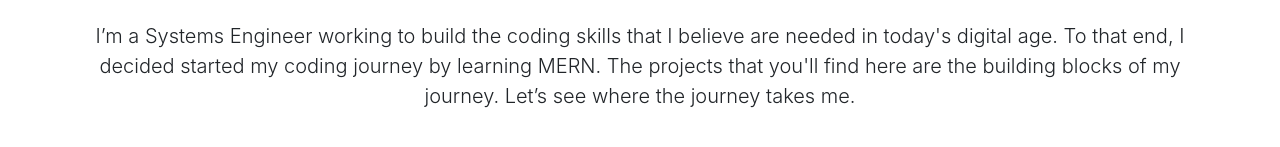
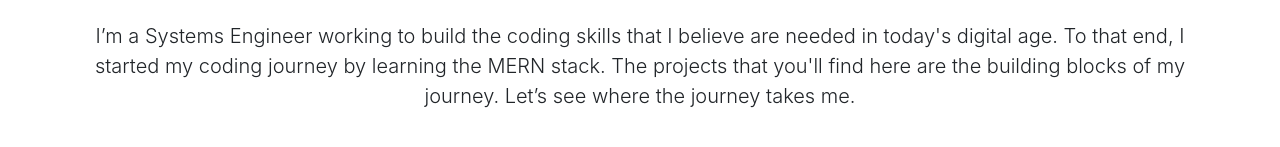
Before and after one commit to yauntee/yauntee.github.io, a website: page index.html in a window 1280 px wide. Shown: the part 487-634 px from the top of the page. Drawn offline with Linux system fonts and the light colour scheme.

Commit message:
Update index.html

```diff
--- a/index.html
+++ b/index.html
@@ -45,7 +45,7 @@
       <div class="col-lg-12 text-center">
         <h1 class="mt-5">Yauntee</h1><br>
         <img src="Mypic.JPG" alt="Bio Pic" width="300" height="300"><br></br>
-        <p class="lead">I’m a Systems Engineer working to build the coding skills that I believe are needed in today's digital age. To that end, I decided started my coding journey by learning MERN. The projects that you'll find here are the building blocks of my journey. Let’s see where the journey takes me.</p>
+        <p class="lead">I’m a Systems Engineer working to build the coding skills that I believe are needed in today's digital age. To that end, I started my coding journey by learning the MERN stack. The projects that you'll find here are the building blocks of my journey. Let’s see where the journey takes me.</p>
       </div>
     </div>
   </div>
```
